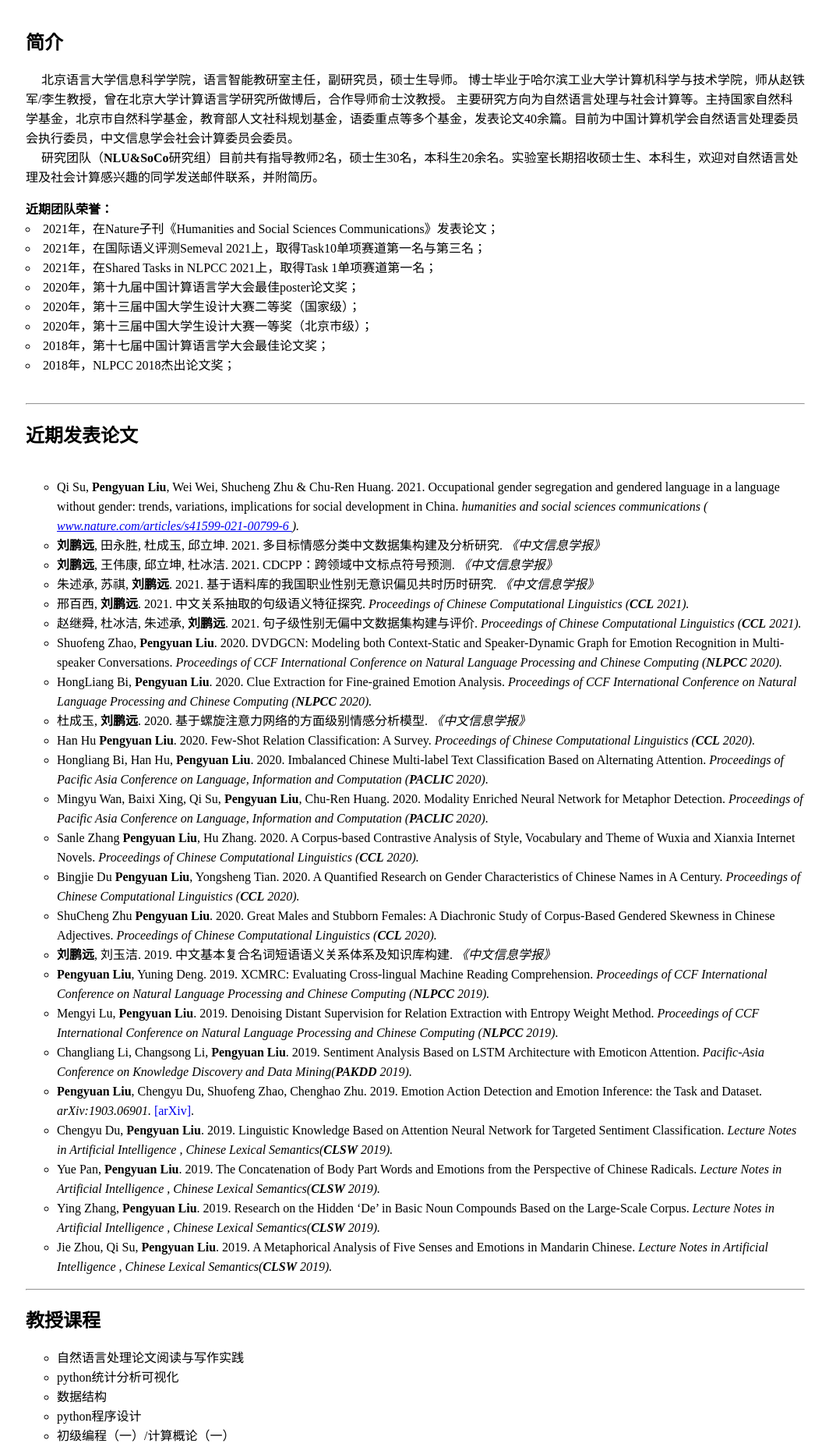
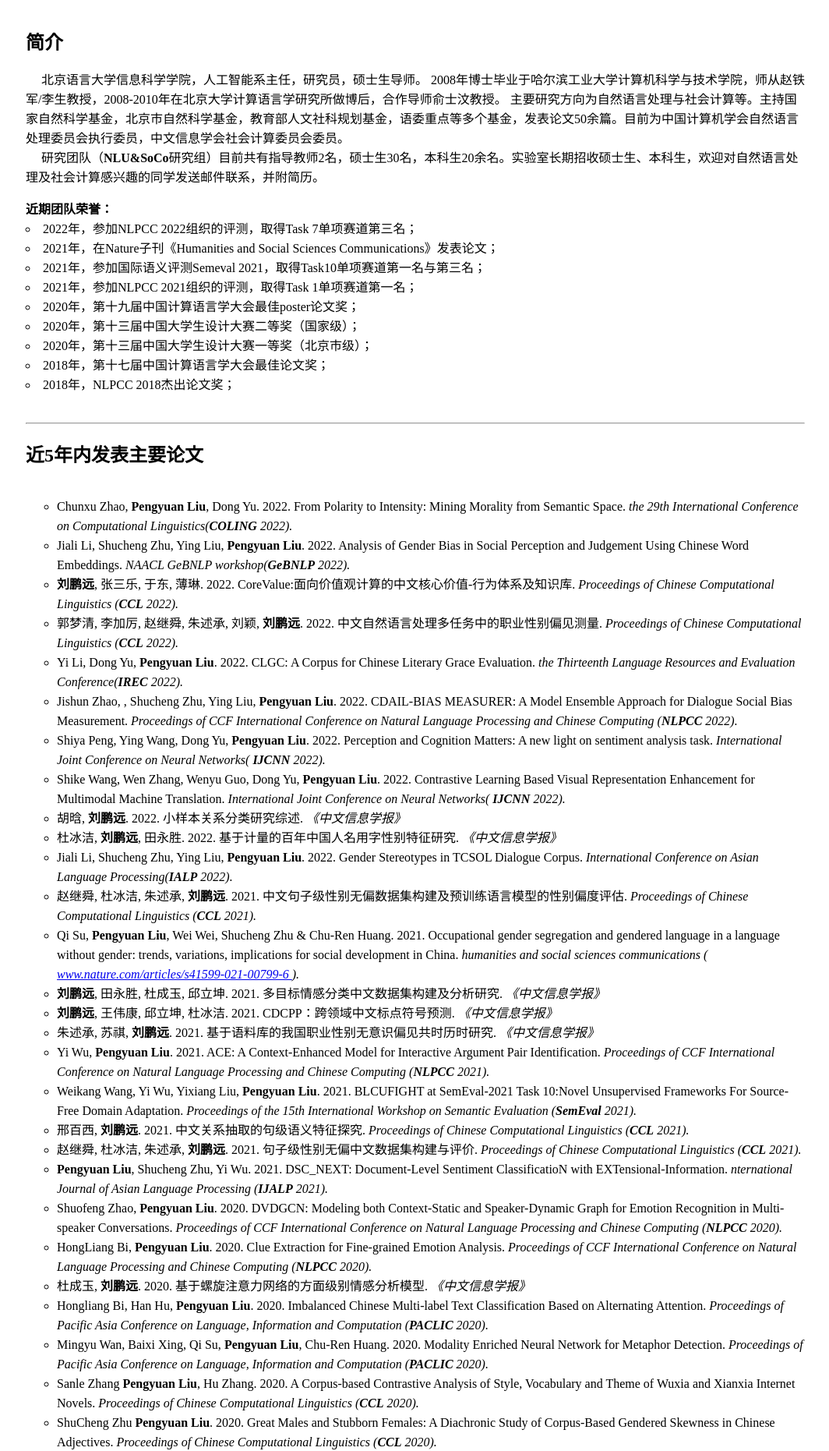
Before and after one commit to liupengyuan/liupengyuan.github.io, a plain HTML site: page index.html in a window 1280 px wide. Shown: the part 150-2011 px from the top of the page at 78% size, without its empty margins (107-1171 px from the left). Drawn offline with Linux system fonts and the light colour scheme.

Commit message:
Add files via upload

```diff
--- a/index.html
+++ b/index.html
@@ -1,6 +1,3 @@
-
-
-
 <!DOCTYPE html>
 <html>
 
@@ -50,16 +47,17 @@
 		<div style="padding-bottom:10px;">
 			<div>
 				<h2>简介</h2>
-				<li type="none">&nbsp; &nbsp;&nbsp;&nbsp;北京语言大学信息科学学院</a>，语言智能教研室主任，副研究员，硕士生导师。
-					博士毕业于哈尔滨工业大学计算机科学与技术学院，师从赵铁军/李生教授，曾在北京大学计算语言学研究所做博后，合作导师俞士汶教授。
-					主要研究方向为自然语言处理与社会计算等。主持国家自然科学基金，北京市自然科学基金，教育部人文社科规划基金，语委重点等多个基金，发表论文40余篇。目前为中国计算机学会自然语言处理委员会执行委员，中文信息学会社会计算委员会委员。
+				<li type="none">&nbsp; &nbsp;&nbsp;&nbsp;北京语言大学信息科学学院</a>，人工智能系主任，研究员，硕士生导师。
+					2008年博士毕业于哈尔滨工业大学计算机科学与技术学院，师从赵铁军/李生教授，2008-2010年在北京大学计算语言学研究所做博后，合作导师俞士汶教授。
+					主要研究方向为自然语言处理与社会计算等。主持国家自然科学基金，北京市自然科学基金，教育部人文社科规划基金，语委重点等多个基金，发表论文50余篇。目前为中国计算机学会自然语言处理委员会执行委员，中文信息学会社会计算委员会委员。
 					<br>&nbsp;&nbsp;&nbsp;&nbsp;&nbsp;研究团队（<b>NLU&SoCo</b>研究组）目前共有指导教师2名，硕士生30名，本科生20余名。实验室长期招收硕士生、本科生，欢迎对自然语言处理及社会计算感兴趣的同学发送邮件联系，并附简历。</br>
 				</li>
 				<p>
 				<li type="none"> <b>近期团队荣誉：</b></i>
+				<li type="circle"> 2022年，参加NLPCC 2022组织的评测，取得Task 7单项赛道第三名；</i>
 				<li type="circle"> 2021年，在Nature子刊《Humanities and Social Sciences Communications》发表论文；</i>
-				<li type="circle"> 2021年，在国际语义评测Semeval 2021上，取得Task10单项赛道第一名与第三名；</i>
-				<li type="circle"> 2021年，在Shared Tasks in NLPCC 2021上，取得Task 1单项赛道第一名；</i>
+				<li type="circle"> 2021年，参加国际语义评测Semeval 2021，取得Task10单项赛道第一名与第三名；</i>
+				<li type="circle"> 2021年，参加NLPCC 2021组织的评测，取得Task 1单项赛道第一名；</i>
 				<li type="circle"> 2020年，第十九届中国计算语言学大会最佳poster论文奖；</i>
 				<li type="circle"> 2020年，第十三届中国大学生设计大赛二等奖（国家级）；</i>
 				<li type="circle"> 2020年，第十三届中国大学生设计大赛一等奖（北京市级）；</i>
@@ -72,17 +70,70 @@
 		<br>
 
 		<hr>
-		<h2>近期发表论文</h2>
+		<h2>近5年内发表主要论文</h2>
 		<ul>
 			<br>
+			<li type="circle"> Chunxu Zhao, <b>Pengyuan Liu</b>, Dong Yu. 2022.
+				From Polarity to Intensity: Mining Morality from Semantic Space.
+				<i>the 29th International Conference on Computational Linguistics(<b>COLING</b> 2022).</i>
+			</li>
+			<li type="circle"> Jiali Li, Shucheng Zhu, Ying Liu, <b>Pengyuan Liu</b>. 2022.
+				Analysis of Gender Bias in Social Perception and Judgement Using Chinese Word Embeddings.
+				<i>NAACL GeBNLP workshop(<b>GeBNLP</b> 2022).</i>
+			</li>
+			<li type="circle"> <b>刘鹏远</b>, 张三乐, 于东, 薄琳. 2022.
+				CoreValue:面向价值观计算的中文核心价值-行为体系及知识库.
+				<i>Proceedings of Chinese Computational Linguistics  (<b>CCL</b> 2022).</i>
+			</li>
+			<li type="circle"> 郭梦清, 李加厉, 赵继舜, 朱述承, 刘颖, <b>刘鹏远</b>. 2022.
+				中文自然语言处理多任务中的职业性别偏见测量.
+				<i>Proceedings of Chinese Computational Linguistics  (<b>CCL</b> 2022).</i>
+			</li>
+			<li type="circle"> Yi Li, Dong Yu, <b>Pengyuan Liu</b>. 2022.
+				CLGC: A Corpus for Chinese Literary Grace Evaluation.
+				<i>the Thirteenth Language Resources and Evaluation Conference(<b>IREC</b> 2022).</i>
+			</li>
+			<li type="circle"> Jishun Zhao, , Shucheng Zhu, Ying Liu, <b>Pengyuan Liu</b>. 2022.
+				CDAIL-BIAS MEASURER: A Model Ensemble Approach for Dialogue Social Bias Measurement.
+				<i>Proceedings of CCF International Conference on Natural Language Processing and Chinese Computing (<b>NLPCC</b> 2022).</i>
+			</li>
+			<li type="circle">Shiya Peng, Ying Wang, Dong Yu, <b>Pengyuan Liu</b>. 2022.
+				Perception and Cognition Matters: A new light on sentiment analysis task.
+				<i>International Joint Conference on Neural Networks(<b> IJCNN </b> 2022).</i>
+			</li>
+			<li type="circle">Shike Wang, Wen Zhang, Wenyu Guo, Dong Yu, <b>Pengyuan Liu</b>. 2022.
+				Contrastive Learning Based Visual Representation Enhancement for Multimodal Machine Translation.
+				<i>International Joint Conference on Neural Networks(<b> IJCNN </b> 2022).</i>
+			</li>
+			<li type="circle"> 胡晗, <b>刘鹏远</b>. 2022. 小样本关系分类研究综述. <i>《中文信息学报》</i></li>
+
+			<li type="circle"> 杜冰洁, <b>刘鹏远</b>, 田永胜. 2022. 基于计量的百年中国人名用字性别特征研究. <i>《中文信息学报》</i></li>
+
+			<li type="circle"> Jiali Li, Shucheng Zhu, Ying Liu, <b>Pengyuan Liu</b>. 2022.
+				Gender Stereotypes in TCSOL Dialogue Corpus.
+				<i>International Conference on Asian Language Processing(<b>IALP</b> 2022).</i>
+			</li>
+			<li type="circle"> 赵继舜, 杜冰洁, 朱述承, <b>刘鹏远</b>. 2021.
+				中文句子级性别无偏数据集构建及预训练语言模型的性别偏度评估.
+				<i>Proceedings of Chinese Computational Linguistics  (<b>CCL</b> 2021).</i>
+			</li>
+
 			<li type="circle"> Qi Su, <b>Pengyuan Liu</b>, Wei Wei, Shucheng Zhu & Chu-Ren Huang. 2021.
 				Occupational gender segregation and gendered language in a language without gender: trends, variations, implications for social development in China.
 				<i> humanities and social sciences communications (<a href="https://www.nature.com/articles/s41599-021-00799-6"> www.nature.com/articles/s41599-021-00799-6 </a>).</i>
 			</li>
-			<li type="circle"> <b>刘鹏远</b>, 田永胜, 杜成玉, 邱立坤. 2021. 多目标情感分类中文数据集构建及分析研究. <i>《中文信息学报》</i>	</li>
+			<li type="circle"> <b>刘鹏远</b>, 田永胜, 杜成玉, 邱立坤. 2021. 多目标情感分类中文数据集构建及分析研究. <i>《中文信息学报》 </i>	</li>
 			<li type="circle"> <b>刘鹏远</b>, 王伟康, 邱立坤, 杜冰洁. 2021. CDCPP：跨领域中文标点符号预测. <i>《中文信息学报》</i>	</li>
-			<li type="circle"> 朱述承, 苏祺, <b>刘鹏远</b>. 2021. 基于语料库的我国职业性别无意识偏见共时历时研究. <i>《中文信息学报》	</i>
+			<li type="circle"> 朱述承, 苏祺, <b>刘鹏远</b>. 2021. 基于语料库的我国职业性别无意识偏见共时历时研究. <i>《中文信息学报》</i>	</li>
 
+			<li type="circle"> Yi Wu, <b>Pengyuan Liu</b>. 2021.
+				ACE: A Context-Enhanced Model for Interactive Argument Pair Identification.
+				<i>Proceedings of CCF International Conference on Natural Language Processing and Chinese Computing (<b>NLPCC</b> 2021).</i>
+			</li>
+			<li type="circle"> Weikang Wang, Yi Wu, Yixiang Liu, <b>Pengyuan Liu</b>. 2021.
+				BLCUFIGHT at SemEval-2021 Task 10:Novel Unsupervised Frameworks For Source-Free Domain Adaptation.
+				<i>Proceedings of the 15th International Workshop on Semantic Evaluation  (<b>SemEval</b> 2021).</i>
+			</li>
 			<li type="circle"> 邢百西, <b>刘鹏远</b>. 2021.
 				中文关系抽取的句级语义特征探究.
 				<i>Proceedings of Chinese Computational Linguistics  (<b>CCL</b> 2021).</i>
@@ -92,7 +143,10 @@
 				句子级性别无偏中文数据集构建与评价.
 				<i>Proceedings of Chinese Computational Linguistics  (<b>CCL</b> 2021).</i>
 			</li>
-
+			<li type="circle"> <b>Pengyuan Liu</b>, Shucheng Zhu, Yi Wu. 2021.
+				DSC_NEXT: Document-Level Sentiment ClassificatioN with EXTensional-Information.
+				<i>nternational Journal of Asian Language Processing (<b>IJALP</b> 2021).</i>
+			</li>
 			<li type="circle"> Shuofeng Zhao, <b>Pengyuan Liu</b>. 2020.
 				DVDGCN: Modeling both Context-Static and Speaker-Dynamic Graph for Emotion Recognition in Multi-speaker Conversations.
 				<i>Proceedings of CCF International Conference on Natural Language Processing and Chinese Computing (<b>NLPCC</b> 2020).</i>
@@ -104,11 +158,6 @@
 			</li>
 
 			<li type="circle"> 杜成玉, <b>刘鹏远</b>. 2020. 基于螺旋注意力网络的方面级别情感分析模型. <i>《中文信息学报》	</i>
-
-			<li type="circle"> Han Hu <b>Pengyuan Liu</b>. 2020.
-				Few-Shot Relation Classification: A Survey.
-				<i>Proceedings of Chinese Computational Linguistics  (<b>CCL</b> 2020).</i>
-			</li>
 
 			<li type="circle">Hongliang Bi, Han Hu, <b>Pengyuan Liu</b>. 2020.
 				Imbalanced Chinese Multi-label Text Classification Based on Alternating Attention.
@@ -122,11 +171,6 @@
 
 			<li type="circle"> Sanle Zhang <b>Pengyuan Liu</b>, Hu Zhang. 2020.
 				A Corpus-based Contrastive Analysis of Style, Vocabulary and Theme of Wuxia and Xianxia Internet Novels.
-				<i>Proceedings of Chinese Computational Linguistics  (<b>CCL</b> 2020).</i>
-			</li>
-
-			<li type="circle"> Bingjie Du <b>Pengyuan Liu</b>, Yongsheng Tian. 2020.
-				A Quantified Research on Gender Characteristics of Chinese Names in A Century.
 				<i>Proceedings of Chinese Computational Linguistics  (<b>CCL</b> 2020).</i>
 			</li>
 
@@ -189,23 +233,15 @@
 
 		<ul>
 			<li type="circle"> 自然语言处理论文阅读与写作实践</li>
-			<li type="circle"> python统计分析可视化</li>
 			<li type="circle"> 数据结构</li>
 			<li type="circle"> python程序设计</li>
-			<li type="circle"> 初级编程（一）/计算概论（一）</li>
-
 		</ul>
 
 		<hr>
 
 		<h2>人才培养</h2>
-		<h3>名下在读成员</h3>
+		<h3>名下在读</h3>
 		<ul>
-			<li type="circle"> 张&nbsp;&nbsp;&nbsp;虎 (2019-): 硕士生</li>
-			<li type="circle"> 田永胜 (2019-): 硕士生</li>
-			<li type="circle"> 邢百西 (2019-): 硕士生</li>
-			<li type="circle"> 杜冰洁(2019-): 硕士生</li>
-			<li type="circle"> 张三乐 (2019-): 硕士生</li>
 			<li type="circle"> 胡梦旸 (2020-): 硕士生</li>
 			<li type="circle"> 吴&nbsp;&nbsp;&nbsp;艺 (2020-): 硕士生</li>
 			<li type="circle"> 赵继舜 (2020-): 硕士生</li>
@@ -217,12 +253,18 @@
 			<li type="circle"> 张绪朋 (2021-): 硕士生</li>
 			<li type="circle"> 黄文源 (2021-): 硕士生</li>
 			<li type="circle"> 郭梦清 (2021-): 硕士生</li>
+			<li type="circle"> 任爱娜 (2021-): 硕士生</li>
+			<li type="circle"> 刘雪林 (2022-): 硕士生</li>
+			<li type="circle"> 牛聪慧 (2022-): 硕士生</li>
+			<li type="circle"> 陈颖诗 (2022-): 硕士生</li>
+			<li type="circle"> 张&nbsp;&nbsp;&nbsp;旭 (2022-): 硕士生</li>
+			<li type="circle"> 孙&nbsp;&nbsp;&nbsp;浩 (2022-): 硕士生</li>
 
 		</ul>
 
-		<h3>名下毕业成员</h3>
+		<h3>名下毕业</h3>
 		<ul>
-			<li type="circle"> 李   &nbsp;&nbsp;&nbsp;琳 (2013-2016): 硕士，新西兰梅西大学博士在读</li>
+			<li type="circle"> 李   &nbsp;&nbsp;&nbsp;琳 (2013-2016): 博士，高校教师</li>
 			<li type="circle"> 张云翠(2013-2016): 硕士，美团</li>
 			<li type="circle"> 孙亚运(2013-2016): 硕士，公务员</li>
 			<li type="circle"> 丁   &nbsp;&nbsp;&nbsp;嘉(2014-2017): 硕士，字节跳动</li>
@@ -243,11 +285,16 @@
 			<li type="circle"> 潘   &nbsp;&nbsp;&nbsp;月(2018-2021): 硕士，网易有道</li>
 			<li type="circle"> 赵硕丰(2018-2021): 硕士，金山软件</li>
 			<li type="circle"> 张   &nbsp;&nbsp;&nbsp;颖(2018-2021): 硕士，公务员</li>
+			<li type="circle"> 张&nbsp;&nbsp;&nbsp;虎 (2019-): 硕士，国企</li>
+			<li type="circle"> 田永胜 (2019-): 硕士，字节跳动</li>
+			<li type="circle"> 邢百西 (2019-): 硕士，公务员</li>
+			<li type="circle"> 杜冰洁(2019-): 硕士，小学教师</li>
+			<li type="circle"> 张三乐 (2019-): 硕士，小学教师</li>
 		</ul>
 
 		<hr>
 
-		<p>更新于2021年7月9日。</p>
+		<p>更新于2022年11月27日。</p>
 
 	</div>
 
```
